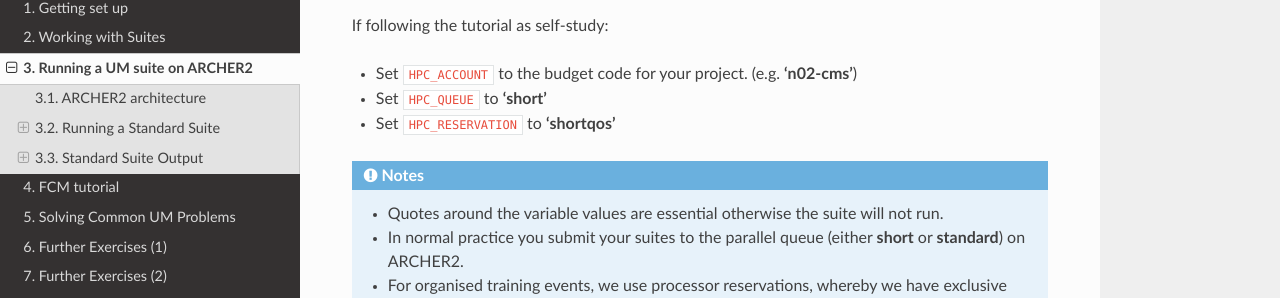
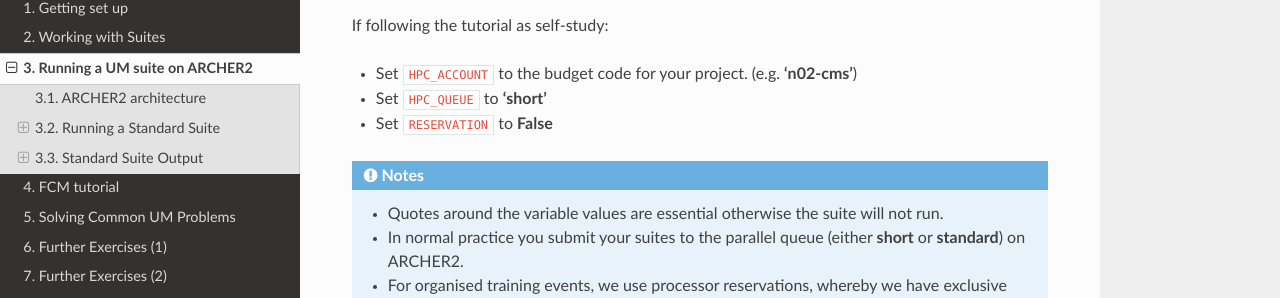
Before and after one commit to NCAS-CMS/um-training, a Sphinx documentation site: the page built from practicals/source/running.rst, in a window 1280 px wide and 900 px high, scrolled down 1255 px. Shown: the part 144-442 px from the top of the window. Built offline with Sphinx 7.4.7 and the Read the Docs theme 2.0.0, drawn with Linux system fonts in a browser that asks for light colours.

Commit message:
Update reservation instructions for self-study

```diff
--- a/practicals/source/running.rst
+++ b/practicals/source/running.rst
@@ -55,7 +55,7 @@ If following the tutorial as self-study:
 
 * Set ``HPC_ACCOUNT`` to the budget code for your project. (e.g. **'n02-cms'**)
 * Set ``HPC_QUEUE`` to **'short'**
-* Set ``HPC_RESERVATION`` to **'shortqos'**
+* Set ``RESERVATION`` to **False**
 
 .. admonition:: Notes
 
```
